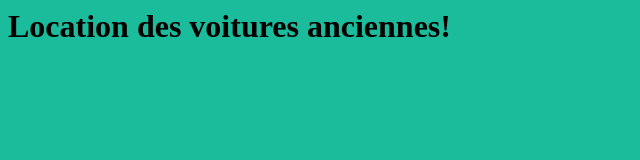
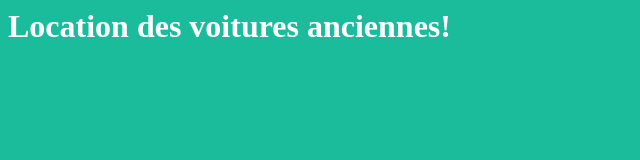
Before and after one commit to khalil-star/ninja, a plain HTML site: page index.html in a window 1280 px wide. Shown: the whole page, without its empty margins (0-640 px from the left). Drawn offline with Linux system fonts and the light colour scheme.

Commit message:
modif couleur text

```diff
--- a/index.html
+++ b/index.html
@@ -3,6 +3,6 @@
 		<title>TP GIT </title>
 	</head>
 	<body style="background-color:#1abc9c">
-		<h1>Location des voitures anciennes!</h1>
+		<h1 style="color:#FFFFFF">Location des voitures anciennes!</h1>
 	</body>
 </html>
```
